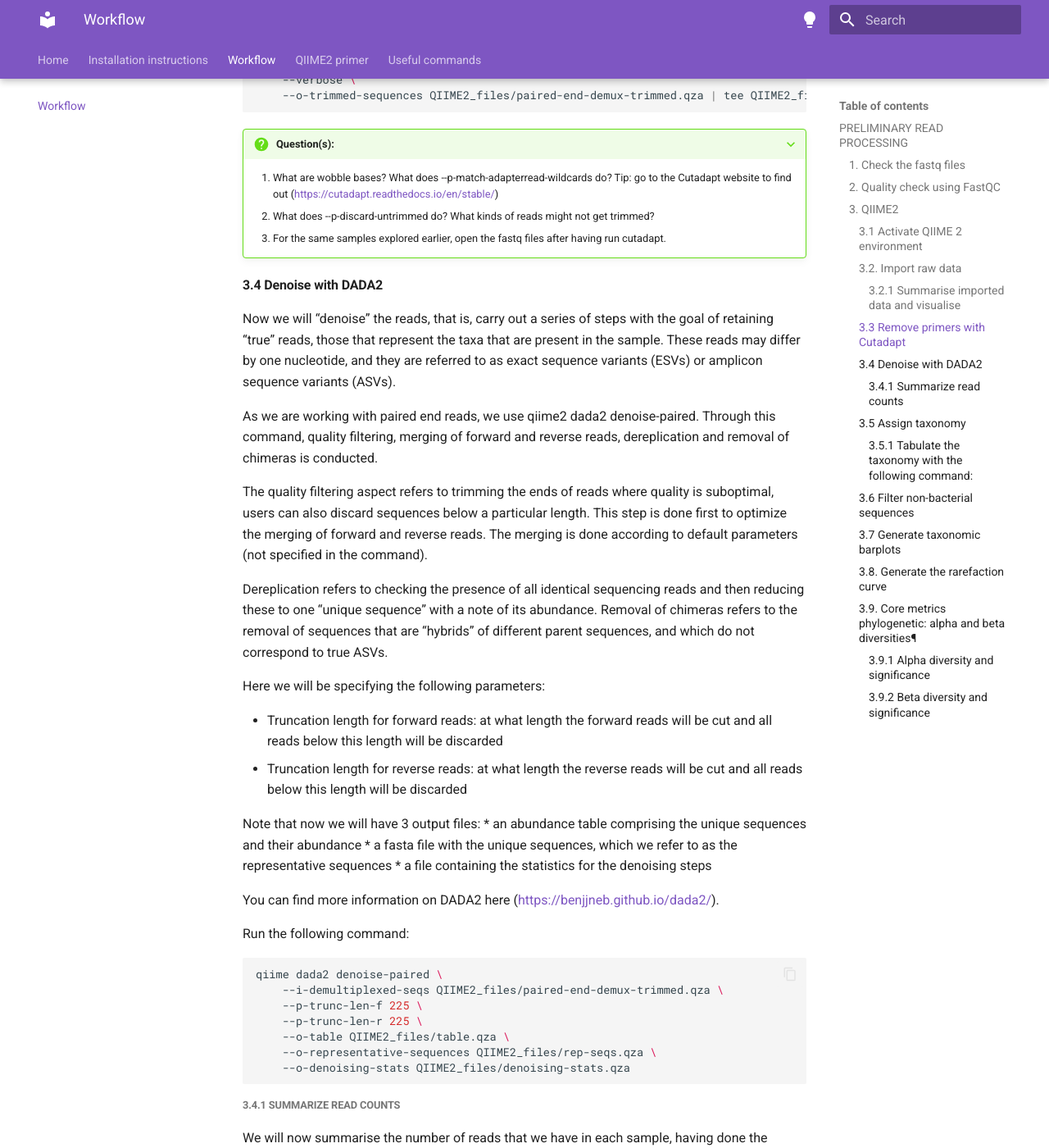
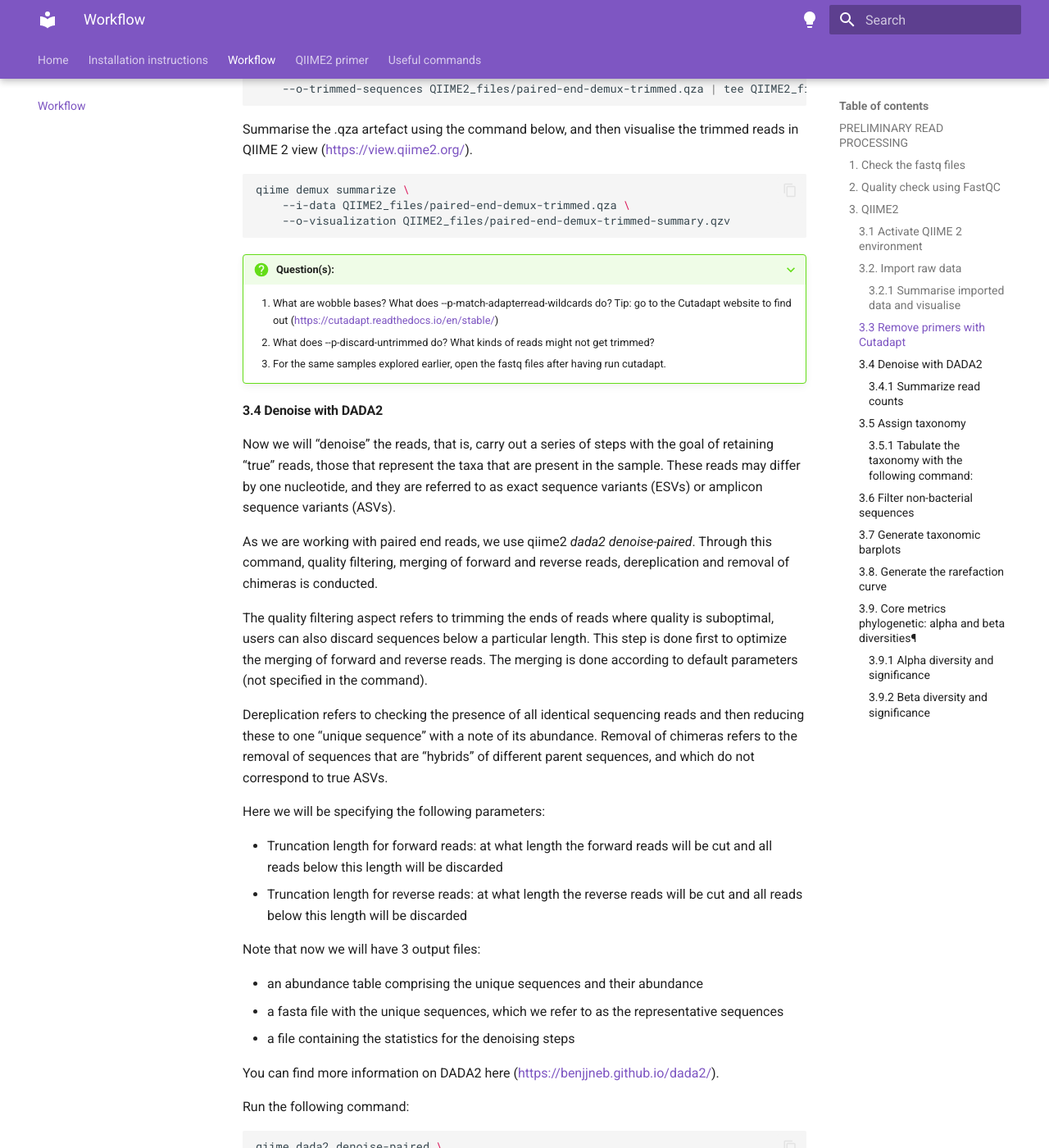
Before and after one commit to PeterResutik/bme307, an MkDocs documentation site: the page built from docs/workflow.md, in a window 1280 px wide and 1400 px high, scrolled down 3517 px. Shown: the whole window at 82% size. Built offline with MkDocs 1.6.1 and Material for MkDocs 9.7.7, drawn with Linux system fonts in a browser that asks for light colours; some of the changed text lies outside the part shown.

Commit message:
small changes

````diff
--- a/docs/workflow.md
+++ b/docs/workflow.md
@@ -52,7 +52,7 @@ Access the folder with all the raw .fastq (navigate with the `cd` command) files
 We will now use QIIME2 for the next steps in the workflow: these involve importing the fastq files, trimming the primers, "cleaning up" the reads the merging the forward and reverse reads, generating a table containing information on the reads and their abundance, assigning taxonomy to these reads, and carrying out statistical analyses on bacterial diversity.
 
 #### 3.1 Activate QIIME 2 environment
-Set the path to the correct directory after downloading the necessary folder from switchdrive
+Set the path to the correct directory after downloading the necessary folder from switchdrive (https://drive.switch.ch/index.php/s/i97MUDfcbcFNQVp)
 
 As a first step, activate QIIME with the following command:
 
@@ -126,6 +125,14 @@ qiime cutadapt trim-paired \
     --o-trimmed-sequences QIIME2_files/paired-end-demux-trimmed.qza | tee QIIME2_files/cutadaptresults.log
 ```
 
+Summarise the .qza artefact using the command below, and then visualise the trimmed reads in QIIME 2 view (https://view.qiime2.org/).
+
+```bash
+qiime demux summarize \
+    --i-data QIIME2_files/paired-end-demux-trimmed.qza \
+    --o-visualization QIIME2_files/paired-end-demux-trimmed-summary.qzv
+```
+
 ???+ question "Question(s):"
     1.	What are wobble bases? What does --p-match-adapterread-wildcards do?  Tip: go to the Cutadapt website to find out (https://cutadapt.readthedocs.io/en/stable/)
     2.	What does --p-discard-untrimmed do? What kinds of reads might not get trimmed?
@@ -135,7 +142,7 @@ qiime cutadapt trim-paired \
 
 Now we will “denoise” the reads, that is, carry out a series of steps with the goal of retaining “true” reads, those that represent the taxa that are present in the sample. These reads may differ by one nucleotide, and they are referred to as exact sequence variants (ESVs) or amplicon sequence variants (ASVs).
 
-As we are working with paired end reads, we use qiime2 dada2 denoise-paired. Through this command, quality filtering, merging of forward and reverse reads, dereplication and removal of chimeras is conducted.
+As we are working with paired end reads, we use qiime2 *dada2 denoise-paired*. Through this command, quality filtering, merging of forward and reverse reads, dereplication and removal of chimeras is conducted.
 
 The quality filtering aspect refers to trimming the ends of reads where quality is suboptimal, users can also discard sequences below a particular length. This step is done first to optimize the merging of forward and reverse reads. The merging is done according to default parameters (not specified in the command).
 
@@ -147,6 +154,7 @@ Here we will be specifying the following parameters:
 * Truncation length for reverse reads: at what length the reverse reads will be cut and all reads below this length will be discarded
 
 Note that now we will have 3 output files:
+
 * an abundance table comprising the unique sequences and their abundance
 * a fasta file with the unique sequences, which we refer to as the representative sequences
 * a file containing the statistics for the denoising steps
````
Also changed, not shown: other parts of docs/workflow.md (+4 -5 lines), docs/installation_instructions.md (+6 -4 lines).
